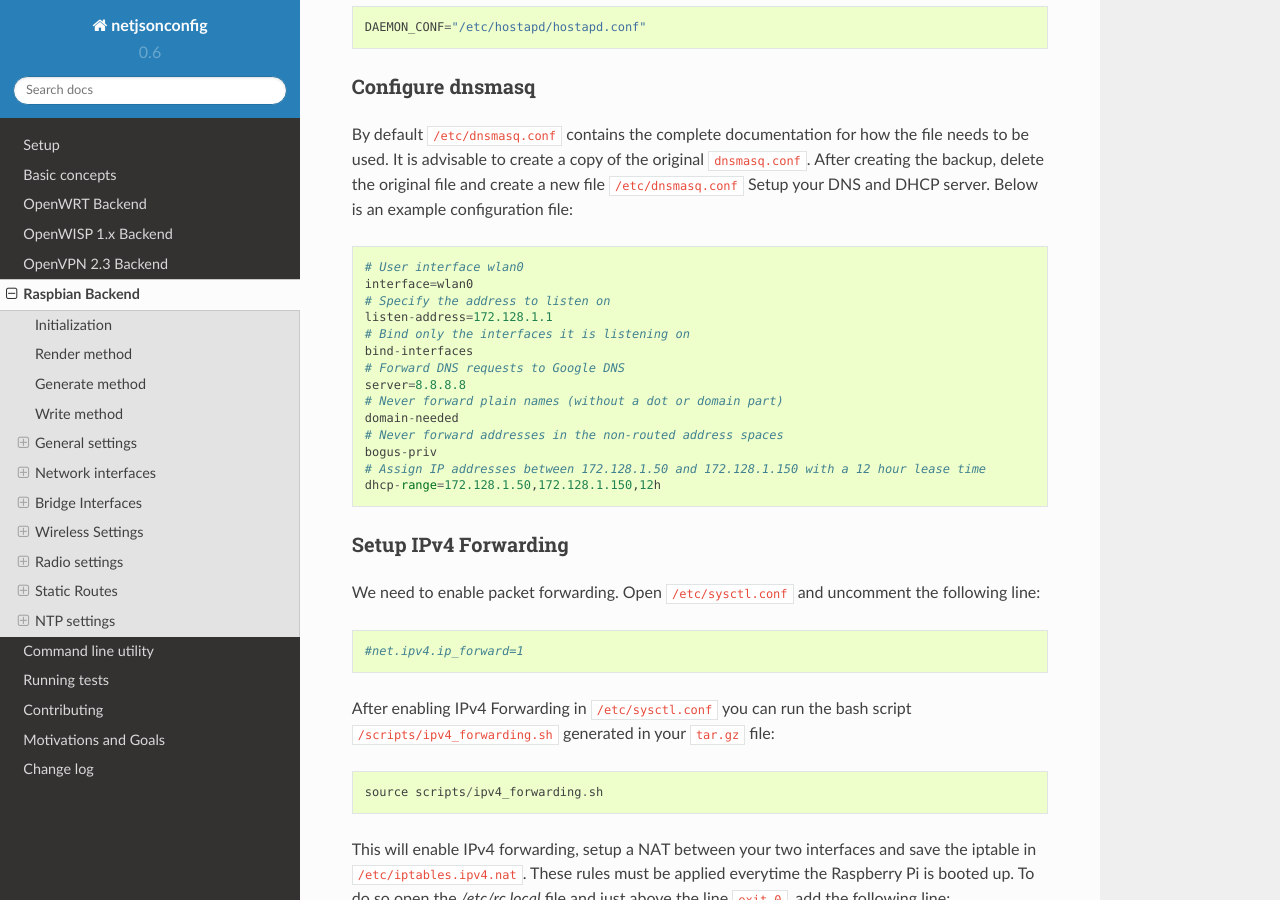
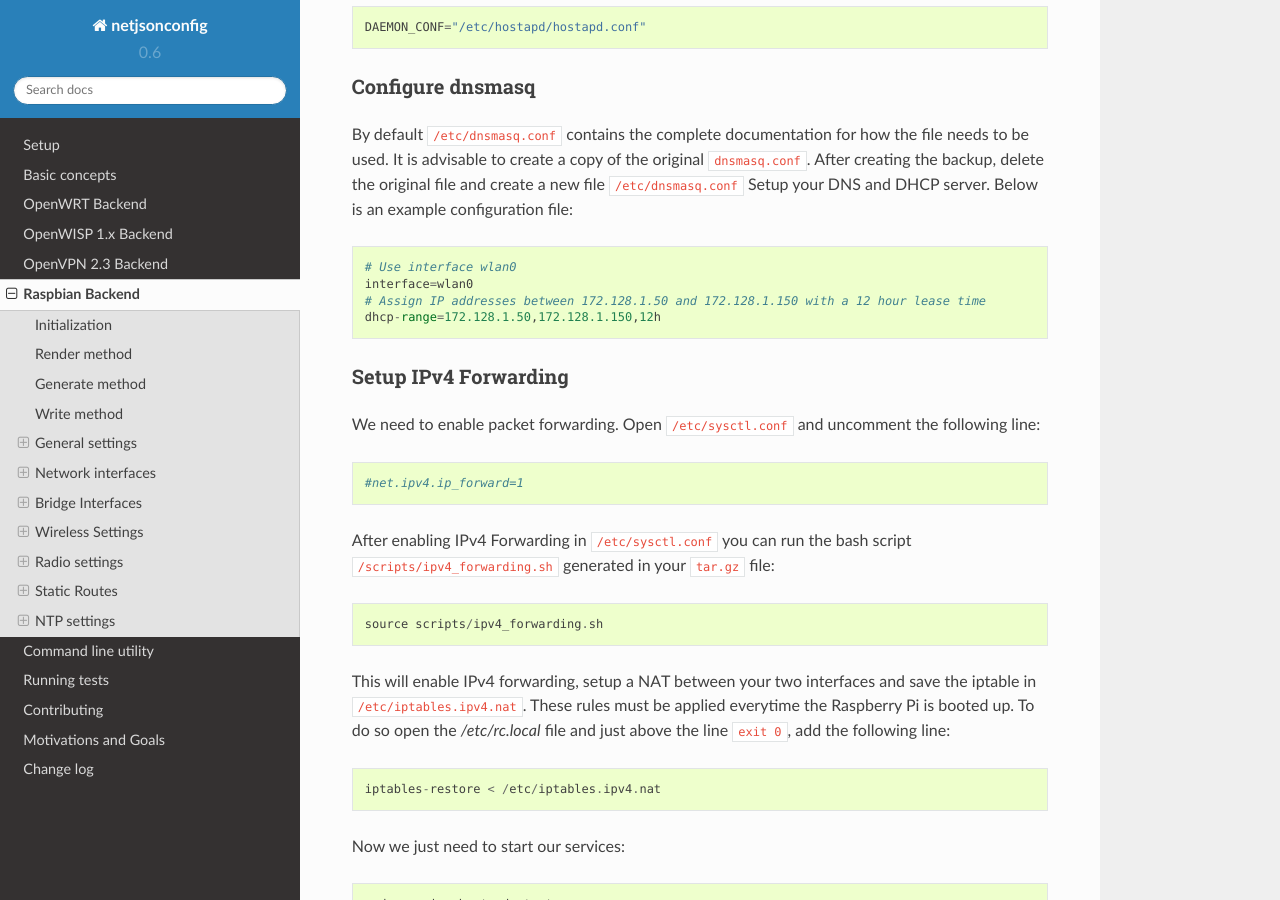
Before and after one commit to openwisp/netjsonconfig, a Sphinx documentation site: the page built from docs/source/backends/raspbian.rst, in a window 1280 px wide and 900 px high, scrolled down 8653 px. Built offline with Sphinx 7.4.7 and the Read the Docs theme 2.0.0, drawn with Linux system fonts in a browser that asks for light colours.

Commit message:
[raspbian] Simplify dnsmasq configuration in docs

```diff
--- a/docs/source/backends/raspbian.rst
+++ b/docs/source/backends/raspbian.rst
@@ -438,18 +438,8 @@ file needs to be used. It is advisable to create a copy of the original ``dnsmas
 After creating the backup, delete the original file and create a new file ``/etc/dnsmasq.conf``
 Setup your DNS and DHCP server. Below is an example configuration file::
 
-    # User interface wlan0
+    # Use interface wlan0
     interface=wlan0
-    # Specify the address to listen on
-    listen-address=172.128.1.1
-    # Bind only the interfaces it is listening on
-    bind-interfaces
-    # Forward DNS requests to Google DNS
-    server=8.8.8.8
-    # Never forward plain names (without a dot or domain part)
-    domain-needed
-    # Never forward addresses in the non-routed address spaces
-    bogus-priv
     # Assign IP addresses between 172.128.1.50 and 172.128.1.150 with a 12 hour lease time
     dhcp-range=172.128.1.50,172.128.1.150,12h
 
```
